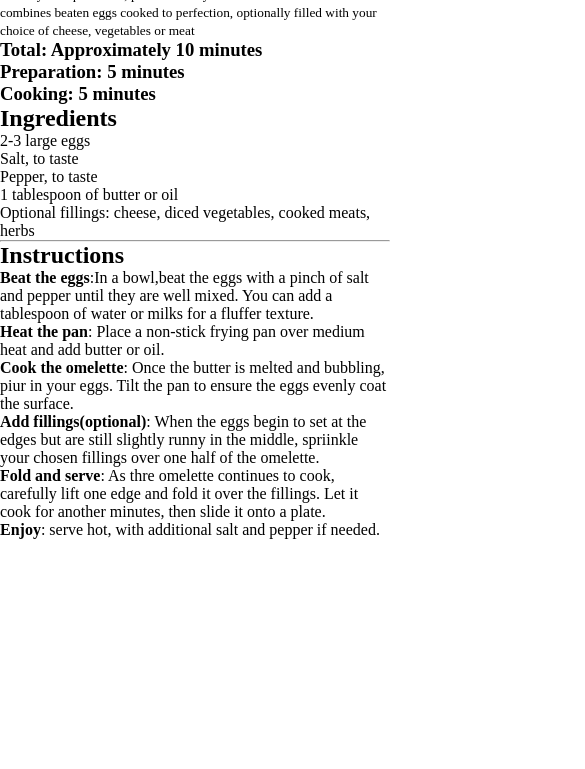
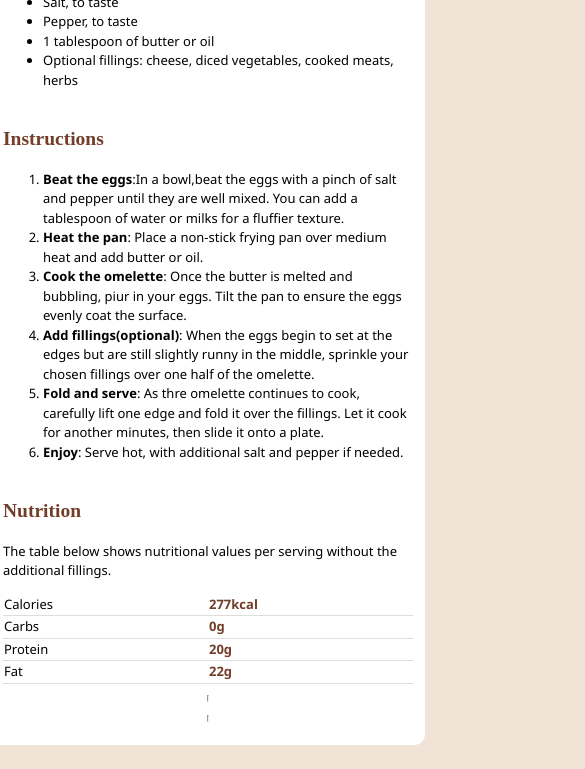
Before and after one commit to eyomad/recipe-menu, a plain HTML site: page index.html in a window 390 px wide. Shown: the part 656-1425 px from the top of the page, 585 px wide, since content can reach past the window. Before the commit the page ends 1195 px from the top, so only its background shows below. Drawn offline with Linux system fonts and the light colour scheme.

Commit message:
Add files via upload

```diff
--- a/index.html
+++ b/index.html
@@ -4,21 +4,26 @@
     <meta charset="UTF-8">
     <meta name="viewport" content="width=device-width, initial-scale=1.0">
     <title>Document</title>
+    <link rel="icon"  href="favicon.png">
     <link rel="stylesheet" href="style.css">
-</head>
 <body>
+    <div class="grid">
+    <section class="grid-item-1">
     <nav>
-        <img src="image-omelette.jpeg" alt="image-omelette">
+        <img class="image"  src="image-omelette.jpeg" alt="image-omelette">
     </nav>
     <h1>Simple Omelette Recipe</h1>
-    <small>An easy and quick dish, perfect for any meal. This classic omelette combines beaten eggs cooked to perfection, optionally filled with your choice of cheese, vegetables or meat</small>
-    <h3>
+    <p>An easy and quick dish, perfect for any meal. This classic omelette combines beaten eggs cooked to perfection, optionally filled with your choice of cheese, vegetables or meat</p>
+</section>
+    <section class="grid-item-2">
+        <h4 id="Preparation"> Preparation time</h4>
             <ul>
                 <li><strong>Total</strong>: Approximately 10 minutes</li>
                 <li><strong>Preparation</strong>: 5 minutes</li>
                 <li><strong>Cooking</strong>: 5 minutes</li>
             </ul>
-    </h3>
+    </section>
+    <section class="grid-item-3">
         <h2>Ingredients</h2>
             <ul>
                 <li>2-3 large eggs</li>
@@ -27,16 +32,43 @@
                 <li>1 tablespoon of butter or oil</li>
                 <li>Optional fillings: cheese, diced vegetables, cooked meats, herbs</li>
         </ul>
+    </section>
     <hr>
+    <section class="grid-item-4">
         <h2>Instructions</h2>
             <ol>
-        <li><strong>Beat the eggs</strong>:In a bowl,beat the eggs with a pinch of salt and pepper until they are well mixed. You can add a tablespoon of water or milks for a fluffer texture.</li>
+                <li><strong>Beat the eggs</strong>:In a bowl,beat the eggs with a pinch of salt and pepper until they are well mixed. You can add a tablespoon of water or milks for a fluffier texture.</li>
                 <li><strong>Heat the pan</strong>: Place a non-stick frying pan over medium heat and add butter or oil.</li>
                 <li><strong>Cook the omelette</strong>: Once the butter is melted and bubbling, piur in your eggs. Tilt the pan to ensure the eggs evenly coat the surface.</li>
-        <li><strong>Add fillings(optional)</strong>: When the eggs begin to set at the edges but are still slightly runny in the middle, spriinkle your chosen fillings over one half of the omelette.</li>
+                <li><strong>Add fillings(optional)</strong>: When the eggs begin to set at the edges but are still slightly runny in the middle, sprinkle your chosen fillings over one half of the omelette.</li>
                 <li><strong>Fold and serve</strong>: As thre omelette continues to cook, carefully lift one edge and fold it over the fillings. Let it cook for another minutes, then slide it onto a plate.</li>
-        <li><strong>Enjoy</strong>: serve hot, with additional salt and pepper if needed.</li>
+                <li><strong>Enjoy</strong>: Serve hot, with additional salt and pepper if needed.</li>
         </ol>
-
+    </section>
+    <hr>
+    <section class="grid-item-5">
+        <h2>Nutrition</h2>
+            <p>The table below shows nutritional values per serving without the additional fillings.</p>
+                <table>
+                <col style="width: 50%;">
+                    <tr>
+                        <td>Calories</td>
+                        <td class="kg"><strong>277kcal</strong></td>
+                    </tr>
+                    <tr>
+                        <td>Carbs</td>
+                        <td class="kg kilo"><strong>0g</strong></td>
+                    </tr>
+                    <tr>
+                        <td>Protein</td>
+                        <td class="kg kilog"><strong>20g</strong></td>
+                    </tr>
+                    <tr>
+                        <td>Fat</td>
+                        <td class="kg kilogram"><strong>22g</strong></td>
+                    </tr>
+                </table>
+    </section>
+    	</div>
 </body>
 </html>
--- a/style.css
+++ b/style.css
@@ -1,5 +1,107 @@
-* {
-    padding: 0px;
-    margin: 0px;
-    box-sizing: border-box;
+body {
+    background-color:rgb(241, 228, 214);
+    padding: 50px 200px 50px 200px;
+    justify-content: center;
+    align-content: center;
+    display: grid;
+    height: 100%;
 }
+div {
+    background-color: white;
+    width: 600px;
+    height: 100%;
+    border-radius: 10px;
+    font: 10px;
+    font-family:'Segoe UI', Tahoma, Geneva, Verdana, sans-serif;
+    padding:10px;
+    font-size: small;
+    border: 7px white solid;
+    justify-content:center;
+    line-height: 1.5;
+    grid-template-columns: 1;
+    grid-template-rows: 1,1,1,1;
+}
+img {
+    width: 600px;
+    height: 190px;
+    border-radius: 10px;
+    text-align: center;
+}
+.grid-item-2 {
+   background-color: rgb(254, 247, 252);
+   width: 600px;
+   height: 110px;
+   padding: 3px 2px 2px;
+   border-radius: 10px;
+   grid-area: 2/1/3/2;
+}
+#Preparation {
+    color: purple;
+    margin: 15px 20px;
+}
+h1{
+    font-family: 'Times New Roman', Times, serif;
+    font-size: xx-large;
+}
+h2{
+    font-family: 'Times New Roman', Times, serif;
+    color:rgb(115, 62, 41) ;
+}
+.grid-item-1{
+    grid-area: 1/1/2/2;
+}
+.grid-item-3{
+    grid-area: 3/1/4/2;
+}
+.grid-item-4{
+    grid-area: 4/1/5/2;
+}
+.grid-item-5{
+    grid-area: 5/1/6/2;
+}
+@media screen and (max-width: 400px){
+    div{
+        display: grid;
+        width: 400px;
+        background-color: white;
+        font: 10px;
+        font-family:'Segoe UI', Tahoma, Geneva, Verdana, sans-serif;
+        font-size: small;
+        justify-content:center;
+        line-height: 1.5;
+        grid-template-columns: 1;
+        grid-template-rows: 1,1,1,1;
+        height: 100%;
+    }
+    img{
+        width: 410px;
+        border-radius: 0%;border-radius: 0%;
+    }
+    .grid-item-1{
+        grid-area: 1/1/2/2;
+    }
+    .grid-item-2{
+        grid-area: 2/1/3/2;
+        width: 400px;
+        height: 110px;
+    }
+    .grid-item-3{
+        grid-area: 3/1/4/2;
+    }
+    .grid-item-4{
+        grid-area: 4/1/5/2;
+    }
+    .grid-item-5{
+        grid-area: 5/1/6/2;
+    }
+}
+.kg{
+    color: rgb(115, 62, 41);
+}
+table{
+    border-collapse: collapse;
+    width: 100%;
+}
+tr{
+ border-bottom: 1px solid #ddd
+}
```
Also changed, not shown: favicon.png (added). Lines whose indentation alone changed are shown as unchanged.
